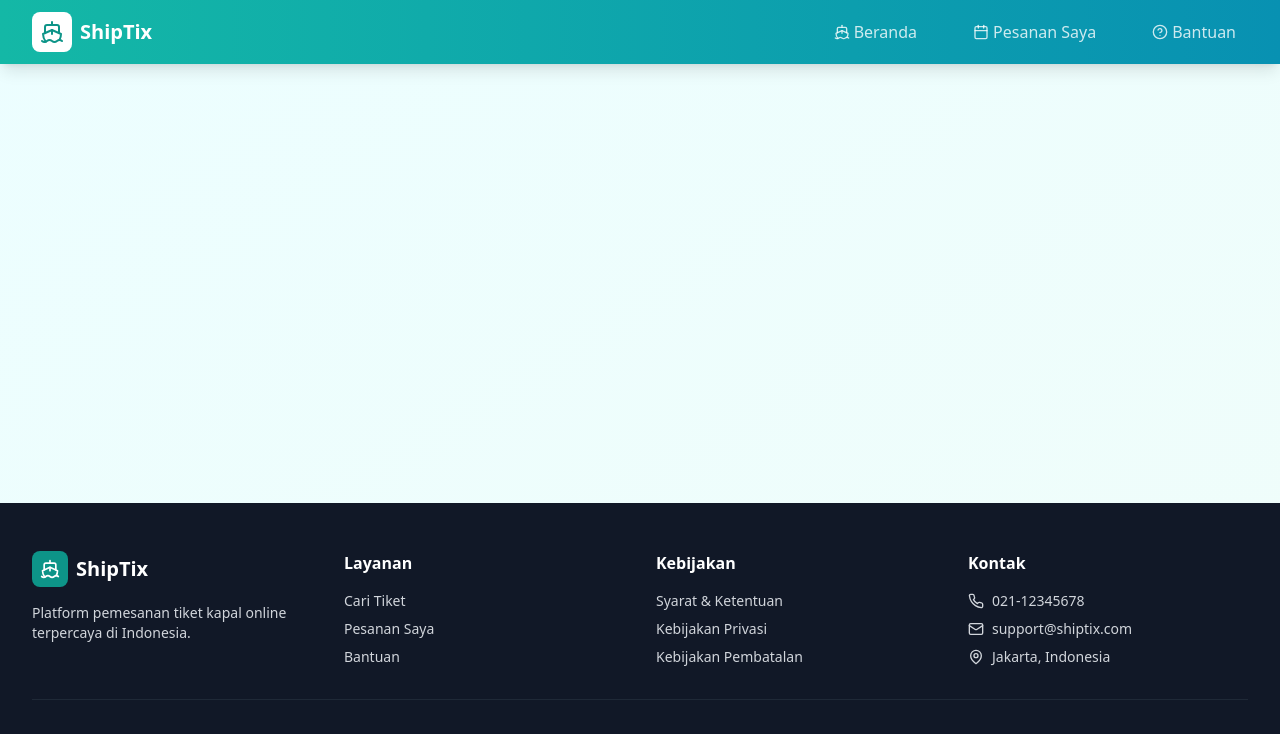
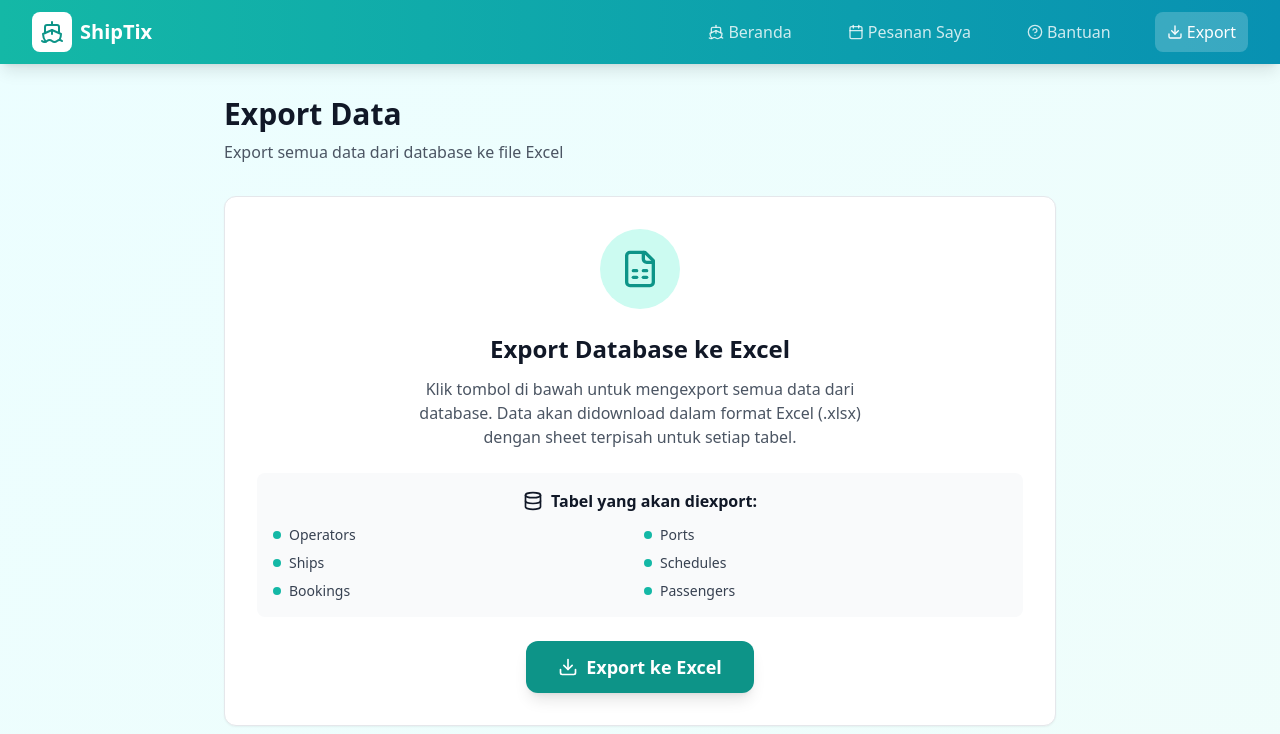
Before and after one commit to alugarabolts-coder/eticket, a React (Vite) app: page /export in a window 1280 px wide. Shown: the top 734 px of the page. Built offline with nearby package versions, Linux system fonts and the light colour scheme; no server answers.

Commit message:
Updated package.json

```diff
--- a/package.json
+++ b/package.json
@@ -16,7 +16,8 @@
     "react": "^18.3.1",
     "react-dom": "^18.3.1",
     "react-qr-code": "^2.0.18",
-    "react-router-dom": "^7.9.4"
+    "react-router-dom": "^7.9.4",
+    "xlsx": "^0.18.5"
   },
   "devDependencies": {
     "@eslint/js": "^9.9.1",
--- a/src/App.tsx
+++ b/src/App.tsx
@@ -10,6 +10,7 @@ import { Payment } from './pages/Payment';
 import { Ticket } from './pages/Ticket';
 import { MyBookings } from './pages/MyBookings';
 import { Help } from './pages/Help';
+import { ExportData } from './pages/ExportData';
 
 function App() {
   return (
@@ -27,6 +28,7 @@ function App() {
               <Route path="/ticket/:bookingCode" element={<Ticket />} />
               <Route path="/bookings" element={<MyBookings />} />
               <Route path="/help" element={<Help />} />
+              <Route path="/export" element={<ExportData />} />
             </Routes>
           </main>
           <Footer />
--- a/src/components/Header.tsx
+++ b/src/components/Header.tsx
@@ -1,5 +1,5 @@
 import { Link, useLocation } from 'react-router-dom';
-import { Ship, Calendar, HelpCircle } from 'lucide-react';
+import { Ship, Calendar, HelpCircle, Download } from 'lucide-react';
 
 export function Header() {
   const location = useLocation();
@@ -51,6 +51,17 @@ export function Header() {
               <HelpCircle className="w-4 h-4" />
               <span>Bantuan</span>
             </Link>
+            <Link
+              to="/export"
+              className={`flex items-center space-x-1 px-3 py-2 rounded-lg transition-colors ${
+                isActive('/export')
+                  ? 'text-white bg-white/20'
+                  : 'text-white/80 hover:text-white hover:bg-white/10'
+              }`}
+            >
+              <Download className="w-4 h-4" />
+              <span>Export</span>
+            </Link>
           </nav>
         </div>
       </div>
--- /dev/null
+++ b/src/pages/ExportData.tsx
@@ -0,0 +1,104 @@
+import { useState } from 'react';
+import { Download, Database, FileSpreadsheet } from 'lucide-react';
+import { Button } from '../components/Button';
+import { Card } from '../components/Card';
+import { exportAllDataToExcel } from '../utils/excelExport';
+
+export function ExportData() {
+  const [isExporting, setIsExporting] = useState(false);
+
+  const handleExport = async () => {
+    setIsExporting(true);
+    try {
+      await exportAllDataToExcel();
+    } finally {
+      setIsExporting(false);
+    }
+  };
+
+  return (
+    <div className="min-h-screen py-8">
+      <div className="max-w-4xl mx-auto px-4 sm:px-6 lg:px-8">
+        <div className="mb-8">
+          <h1 className="text-3xl font-bold text-gray-900 mb-2">Export Data</h1>
+          <p className="text-gray-600">Export semua data dari database ke file Excel</p>
+        </div>
+
+        <Card className="p-8">
+          <div className="flex flex-col items-center text-center">
+            <div className="w-20 h-20 bg-teal-100 rounded-full flex items-center justify-center mb-6">
+              <FileSpreadsheet className="w-10 h-10 text-teal-600" />
+            </div>
+
+            <h2 className="text-2xl font-bold text-gray-900 mb-3">
+              Export Database ke Excel
+            </h2>
+
+            <p className="text-gray-600 mb-6 max-w-md">
+              Klik tombol di bawah untuk mengexport semua data dari database. Data akan didownload dalam format Excel (.xlsx) dengan sheet terpisah untuk setiap tabel.
+            </p>
+
+            <div className="bg-gray-50 rounded-lg p-4 mb-6 w-full">
+              <h3 className="font-semibold text-gray-900 mb-3 flex items-center justify-center">
+                <Database className="w-5 h-5 mr-2" />
+                Tabel yang akan diexport:
+              </h3>
+              <div className="grid grid-cols-2 gap-2 text-sm text-gray-700">
+                <div className="flex items-center">
+                  <span className="w-2 h-2 bg-teal-500 rounded-full mr-2"></span>
+                  Operators
+                </div>
+                <div className="flex items-center">
+                  <span className="w-2 h-2 bg-teal-500 rounded-full mr-2"></span>
+                  Ports
+                </div>
+                <div className="flex items-center">
+                  <span className="w-2 h-2 bg-teal-500 rounded-full mr-2"></span>
+                  Ships
+                </div>
+                <div className="flex items-center">
+                  <span className="w-2 h-2 bg-teal-500 rounded-full mr-2"></span>
+                  Schedules
+                </div>
+                <div className="flex items-center">
+                  <span className="w-2 h-2 bg-teal-500 rounded-full mr-2"></span>
+                  Bookings
+                </div>
+                <div className="flex items-center">
+                  <span className="w-2 h-2 bg-teal-500 rounded-full mr-2"></span>
+                  Passengers
+                </div>
+              </div>
+            </div>
+
+            <Button
+              onClick={handleExport}
+              disabled={isExporting}
+              size="lg"
+              className="bg-teal-600 hover:bg-teal-700 text-white font-semibold py-3 px-8 rounded-xl shadow-lg transition-all flex items-center gap-2"
+            >
+              <Download className="w-5 h-5" />
+              {isExporting ? 'Sedang Export...' : 'Export ke Excel'}
+            </Button>
+
+            {isExporting && (
+              <p className="text-sm text-gray-500 mt-4">
+                Mohon tunggu, sedang mengambil data dari database...
+              </p>
+            )}
+          </div>
+        </Card>
+
+        <div className="mt-6 bg-blue-50 border border-blue-200 rounded-lg p-4">
+          <h3 className="font-semibold text-blue-900 mb-2">Informasi:</h3>
+          <ul className="text-sm text-blue-800 space-y-1">
+            <li>• File akan didownload dengan format: shiptix-data-YYYY-MM-DD.xlsx</li>
+            <li>• Setiap tabel akan menjadi sheet terpisah dalam file Excel</li>
+            <li>• Data relasi akan di-flatten untuk kemudahan pembacaan</li>
+            <li>• Data JSON akan dikonversi menjadi string</li>
+          </ul>
+        </div>
+      </div>
+    </div>
+  );
+}
--- /dev/null
+++ b/src/utils/excelExport.ts
@@ -0,0 +1,120 @@
+import * as XLSX from 'xlsx';
+import { supabase } from '../lib/supabase';
+
+export interface ExportData {
+  tableName: string;
+  data: any[];
+}
+
+export async function fetchAllData(): Promise<ExportData[]> {
+  const tables = ['operators', 'ports', 'ships', 'schedules', 'bookings', 'passengers'];
+  const exportData: ExportData[] = [];
+
+  for (const tableName of tables) {
+    try {
+      let query = supabase.from(tableName).select('*');
+
+      if (tableName === 'schedules') {
+        query = supabase.from(tableName).select(`
+          *,
+          ship:ships(name, capacity),
+          departure_port:ports!schedules_departure_port_id_fkey(name, city, code),
+          arrival_port:ports!schedules_arrival_port_id_fkey(name, city, code)
+        `);
+      } else if (tableName === 'ships') {
+        query = supabase.from(tableName).select(`
+          *,
+          operator:operators(name)
+        `);
+      } else if (tableName === 'bookings') {
+        query = supabase.from(tableName).select(`
+          *,
+          schedule:schedules(
+            departure_time,
+            arrival_time,
+            ship:ships(name),
+            departure_port:ports!schedules_departure_port_id_fkey(name, city),
+            arrival_port:ports!schedules_arrival_port_id_fkey(name, city)
+          )
+        `);
+      } else if (tableName === 'passengers') {
+        query = supabase.from(tableName).select(`
+          *,
+          booking:bookings(booking_code, contact_name)
+        `);
+      }
+
+      const { data, error } = await query;
+
+      if (error) {
+        console.error(`Error fetching ${tableName}:`, error);
+        continue;
+      }
+
+      if (data && data.length > 0) {
+        exportData.push({
+          tableName,
+          data: flattenData(data),
+        });
+      }
+    } catch (error) {
+      console.error(`Error processing ${tableName}:`, error);
+    }
+  }
+
+  return exportData;
+}
+
+function flattenData(data: any[]): any[] {
+  return data.map((item) => {
+    const flattened: any = {};
+
+    for (const [key, value] of Object.entries(item)) {
+      if (value && typeof value === 'object' && !Array.isArray(value)) {
+        for (const [nestedKey, nestedValue] of Object.entries(value)) {
+          flattened[`${key}_${nestedKey}`] = nestedValue;
+        }
+      } else if (Array.isArray(value)) {
+        flattened[key] = JSON.stringify(value);
+      } else {
+        flattened[key] = value;
+      }
+    }
+
+    return flattened;
+  });
+}
+
+export function exportToExcel(exportData: ExportData[], filename: string = 'supabase-export') {
+  const workbook = XLSX.utils.book_new();
+
+  exportData.forEach(({ tableName, data }) => {
+    const worksheet = XLSX.utils.json_to_sheet(data);
+
+    const colWidths = Object.keys(data[0] || {}).map(() => ({ wch: 15 }));
+    worksheet['!cols'] = colWidths;
+
+    XLSX.utils.book_append_sheet(workbook, worksheet, tableName);
+  });
+
+  const timestamp = new Date().toISOString().split('T')[0];
+  XLSX.writeFile(workbook, `${filename}-${timestamp}.xlsx`);
+}
+
+export async function exportAllDataToExcel() {
+  try {
+    const data = await fetchAllData();
+
+    if (data.length === 0) {
+      alert('Tidak ada data untuk diexport');
+      return;
+    }
+
+    exportToExcel(data, 'shiptix-data');
+    return true;
+  } catch (error) {
+    console.error('Error exporting data:', error);
+    alert('Gagal export data: ' + (error as Error).message);
+    return false;
+  }
+}
```
Also changed, not shown: 1 other file (tests, documents, lock files or other folders).
